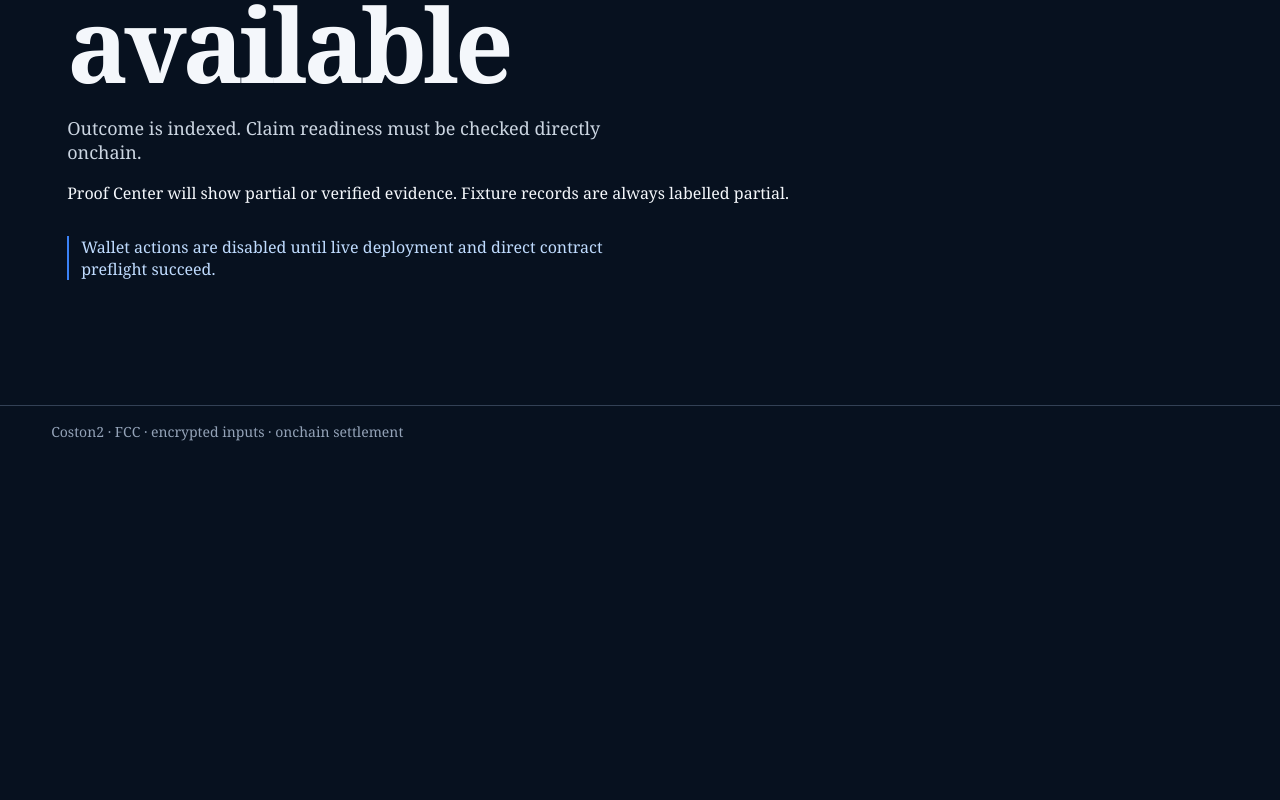
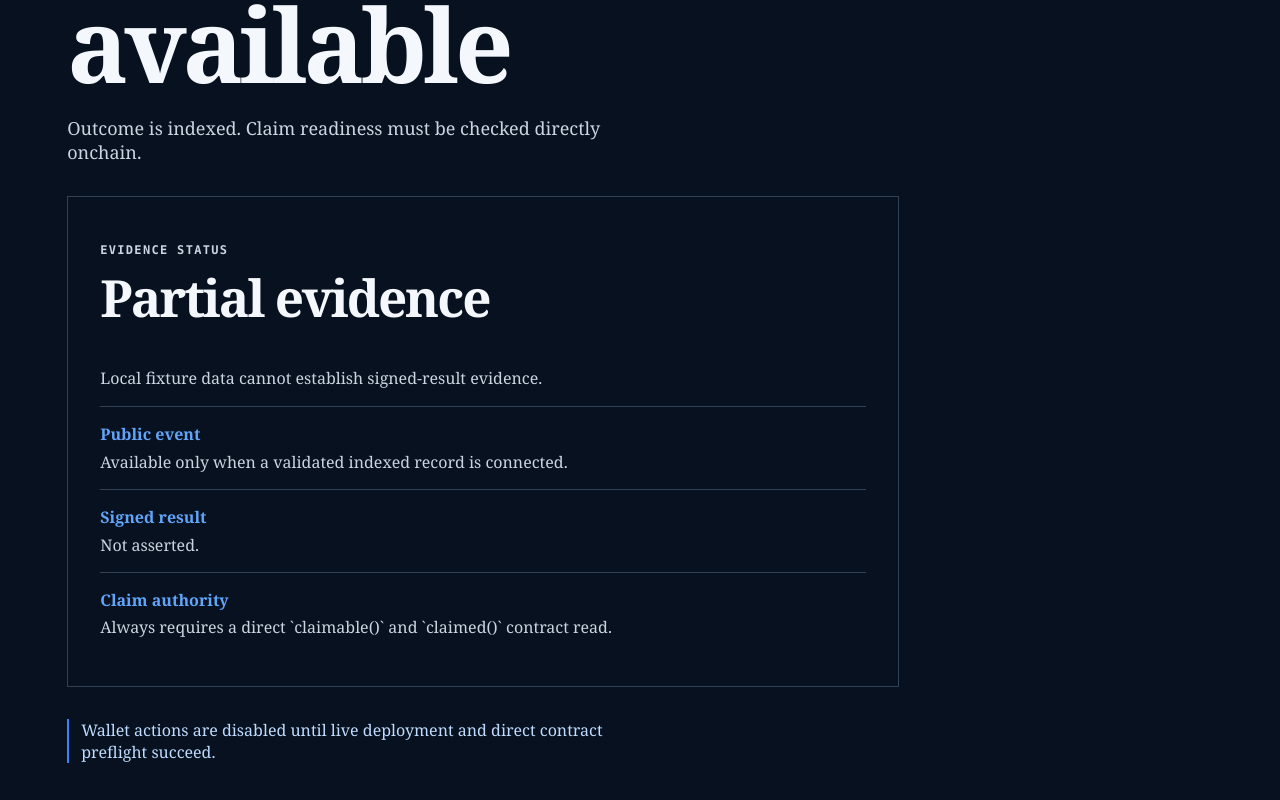
Before and after one commit to kuchikamizake05/HushFlow, a Next.js app in the folder apps/web/: page /proof in a window 1280 px wide. Shown: the part 342-1142 px from the top of the page. Before the commit the page ends 800 px from the top, so only its background shows below. Built offline with nearby package versions, Linux system fonts and the light colour scheme.

Commit message:
feat: add honest Proof Center evidence states

```diff
--- a/apps/web/app/globals.css
+++ b/apps/web/app/globals.css
@@ -237,3 +237,33 @@ h2 {
 .trade-form button {
   justify-self: start;
 }
+
+.proof-card {
+  border: 1px solid #334155;
+  margin-top: 2rem;
+  max-width: 52rem;
+  padding: clamp(1rem, 3vw, 2rem);
+}
+.proof-card h2 {
+  margin-top: 0.25rem;
+}
+.proof-card p {
+  color: #cbd5e1;
+  line-height: 1.55;
+}
+.proof-card dl {
+  display: grid;
+  gap: 1rem;
+}
+.proof-card dl div {
+  border-top: 1px solid #334155;
+  padding-top: 1rem;
+}
+.proof-card dt {
+  color: #60a5fa;
+  font-weight: 700;
+}
+.proof-card dd {
+  color: #cbd5e1;
+  margin: 0.35rem 0 0;
+}
--- a/apps/web/app/proof/page.tsx
+++ b/apps/web/app/proof/page.tsx
@@ -1,12 +1,12 @@
+import { ProofCenter } from "../../src/proof/proof-center";
 import { RfqRouteShell } from "../../src/rfq/route-shell";
 
 export default function ProofPage() {
   return (
     <RfqRouteShell eyebrow="PROOF CENTER" status="SETTLED">
-      <p>
-        Proof Center will show partial or verified evidence. Fixture records are
-        always labelled partial.
-      </p>
+      <ProofCenter
+        evidence={{ evidenceStatus: "PARTIAL", reason: "FIXTURE_DATA" }}
+      />
     </RfqRouteShell>
   );
 }
--- /dev/null
+++ b/apps/web/src/proof/presentation.ts
@@ -0,0 +1,23 @@
+export type ProofEvidence =
+  | {
+      evidenceStatus: "PARTIAL";
+      reason: "FIXTURE_DATA" | "SIGNED_RESULT_UNAVAILABLE";
+    }
+  | { evidenceStatus: "VERIFIED" };
+
+export function getProofPresentation(evidence: ProofEvidence) {
+  return evidence.evidenceStatus === "VERIFIED"
+    ? {
+        label: "Verified evidence",
+        detail: "Signed result bindings and source references are available.",
+        claimable: false,
+      }
+    : {
+        label: "Partial evidence",
+        detail:
+          evidence.reason === "FIXTURE_DATA"
+            ? "Local fixture data cannot establish signed-result evidence."
+            : "Signed-result evidence is unavailable.",
+        claimable: false,
+      };
+}
--- /dev/null
+++ b/apps/web/src/proof/proof-center.tsx
@@ -0,0 +1,34 @@
+import type { ProofEvidence } from "./presentation";
+import { getProofPresentation } from "./presentation";
+
+export function ProofCenter({ evidence }: { evidence: ProofEvidence }) {
+  const presentation = getProofPresentation(evidence);
+  return (
+    <section className="proof-card" aria-labelledby="proof-evidence-title">
+      <p className="eyebrow">EVIDENCE STATUS</p>
+      <h2 id="proof-evidence-title">{presentation.label}</h2>
+      <p>{presentation.detail}</p>
+      <dl>
+        <div>
+          <dt>Public event</dt>
+          <dd>Available only when a validated indexed record is connected.</dd>
+        </div>
+        <div>
+          <dt>Signed result</dt>
+          <dd>
+            {evidence.evidenceStatus === "VERIFIED"
+              ? "Bound and verified."
+              : "Not asserted."}
+          </dd>
+        </div>
+        <div>
+          <dt>Claim authority</dt>
+          <dd>
+            Always requires a direct `claimable()` and `claimed()` contract
+            read.
+          </dd>
+        </div>
+      </dl>
+    </section>
+  );
+}
```
Also changed, not shown: 1 other file (tests, documents, lock files or other folders).
